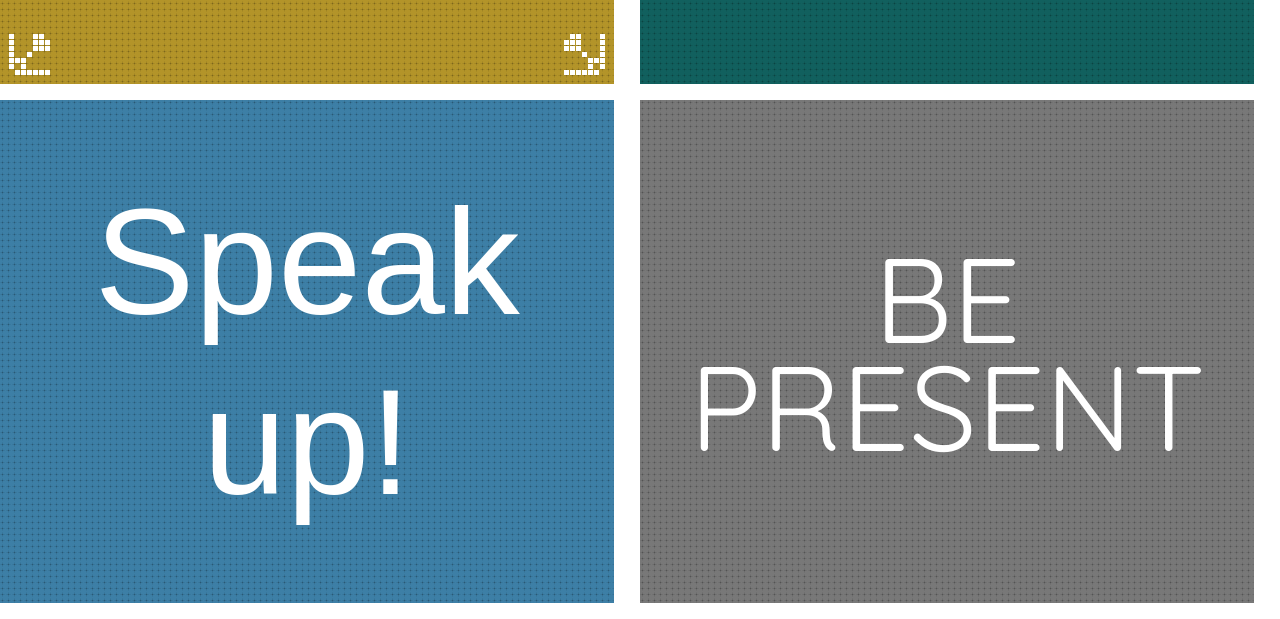
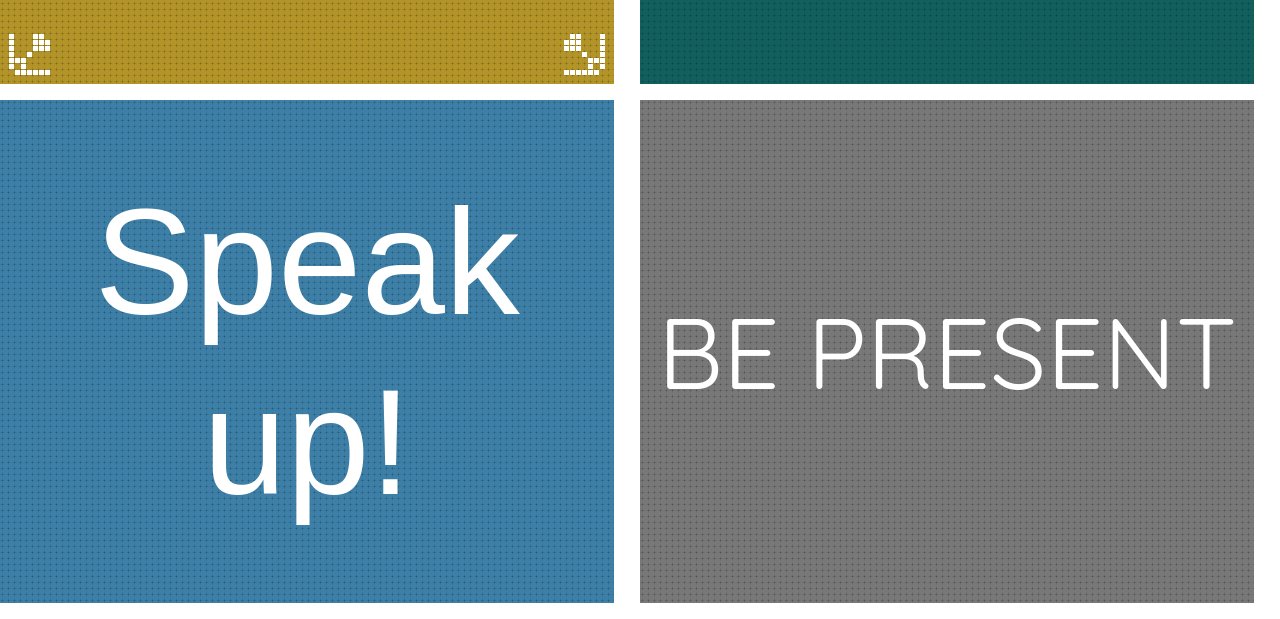
Before and after one commit to isabella232/changinglives, a plain HTML site: page templates/test-signs.html in a window 1280 px wide. Shown: the part 938-1557 px from the top of the page. Drawn offline with Linux system fonts and the light colour scheme; files whose address does not match are found by name; a web font is replaced by a local one.

Commit message:
update readme

```diff
--- a/templates/test-signs.html
+++ b/templates/test-signs.html
@@ -41,7 +41,7 @@
         #sample3 h1 { font-size: 70px; font-family: 'Snippet', sans-serif; }
         #sample4 h1 { font-family: 'Noto Serif', serif; }
         #sample5 h1 { font-size: 150px; font-family: 'Geo', sans-serif; }
-        #sample6 h1 { font-size: 120px; line-height: .9; font-family: 'Quicksand', sans-serif; text-transform: uppercase; }
+        #sample6 h1 { font-size: 100px; line-height: .9; font-family: 'Quicksand', sans-serif; text-transform: uppercase; }
 
         #sample2 { background-color: #AA6A21; }
         #sample3 { background-color: #B39429; }
```
Also changed, not shown: README.md.
